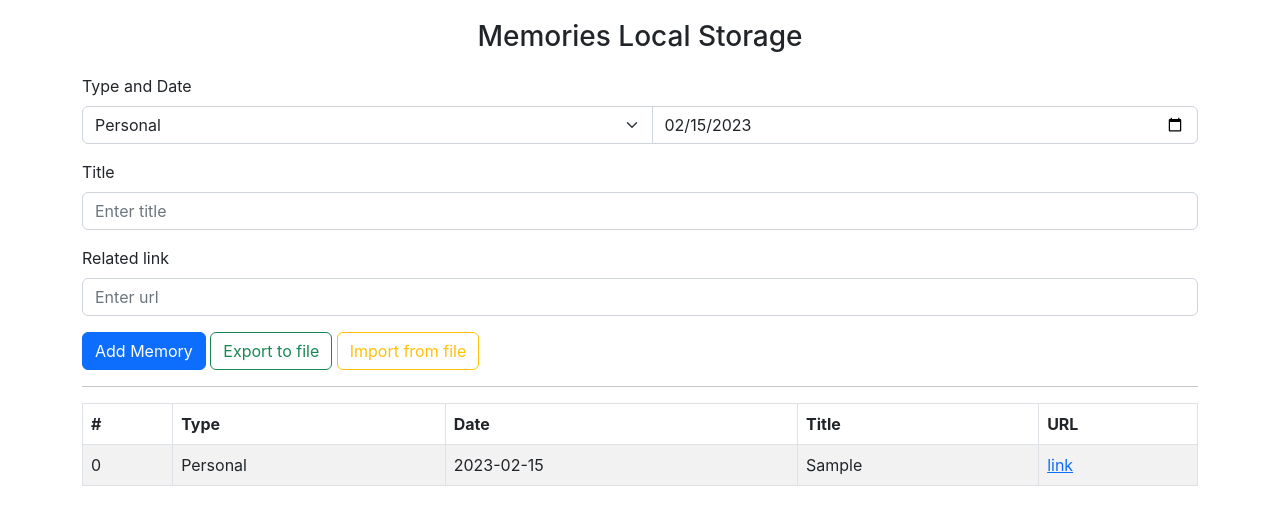
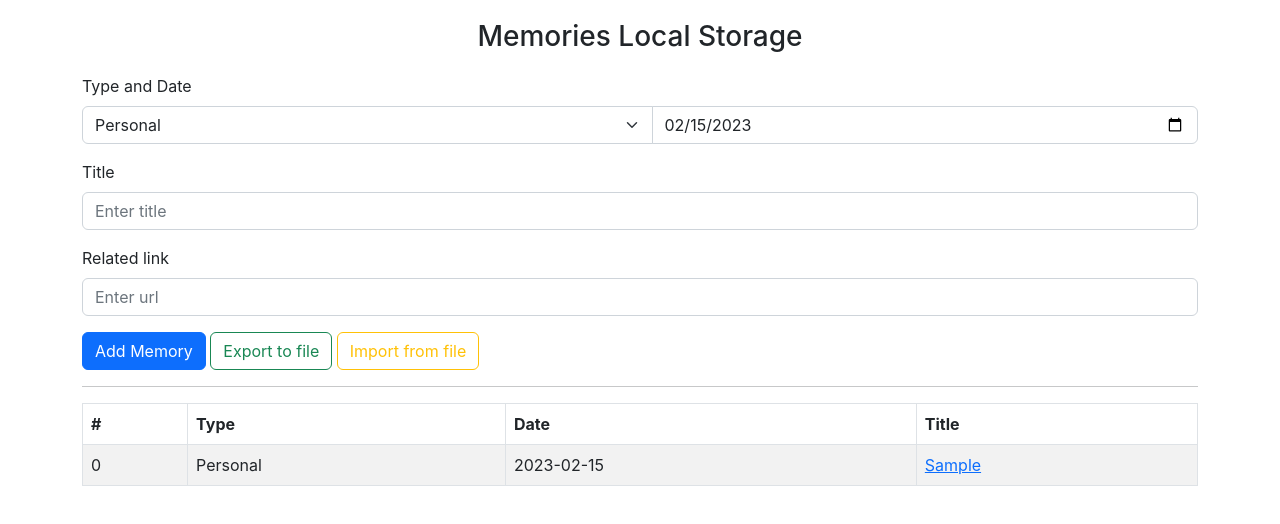
Before and after one commit to juleni/memories-storage, a React (Create React App) app: page / in a window 1280 px wide. Both pictures are taken after typing "Sample", "Sample" into the empty fields and a click on the button "Add Memory". Shown: the top 524 px of the page. Built offline with nearby package versions, Linux system fonts and the light colour scheme.

Commit message:
Removed URL column from table

```diff
--- a/src/components/ItemListComponent.js
+++ b/src/components/ItemListComponent.js
@@ -11,7 +11,6 @@ export default function ItemListComponent({ itemList }) {
           <th>Type</th>
           <th>Date</th>
           <th>Title</th>
-          <th>URL</th>
         </tr>
       </thead>
       <tbody>
@@ -20,9 +19,10 @@ export default function ItemListComponent({ itemList }) {
             <td>{index}</td>
             <td>{MEM_TYPE[item.type]}</td>
             <td>{item.date}</td>
-            <td>{item.title}</td>
             <td>
-              <a href={item.url}>link</a>
+              <a href={item.url} target="_blank">
+                {item.title}
+              </a>
             </td>
           </tr>
         ))}
```
